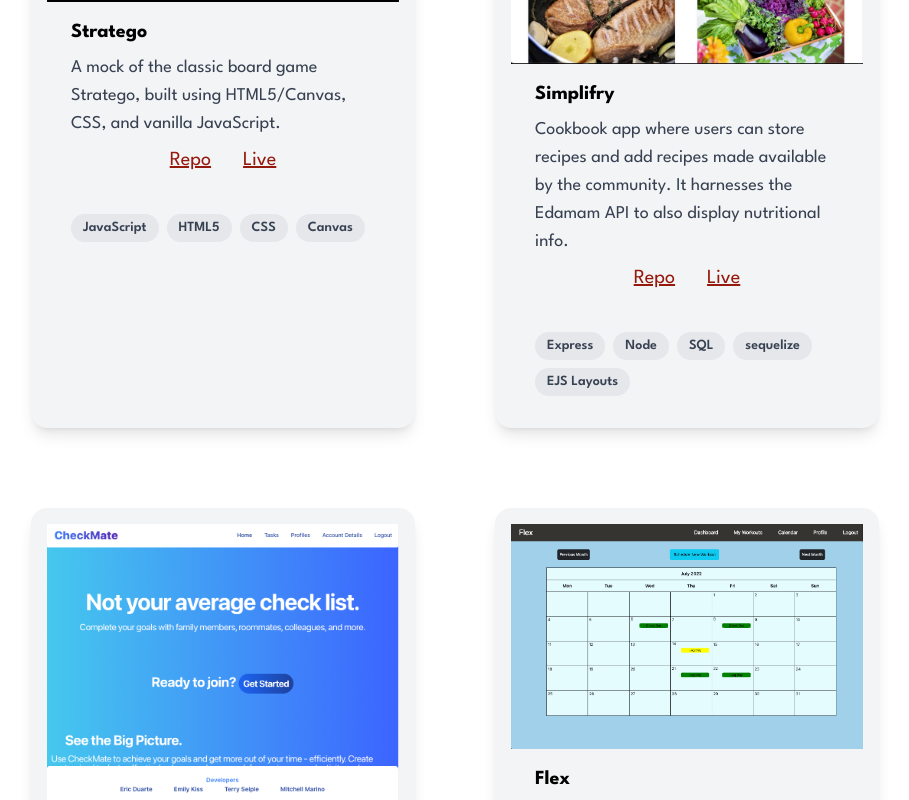
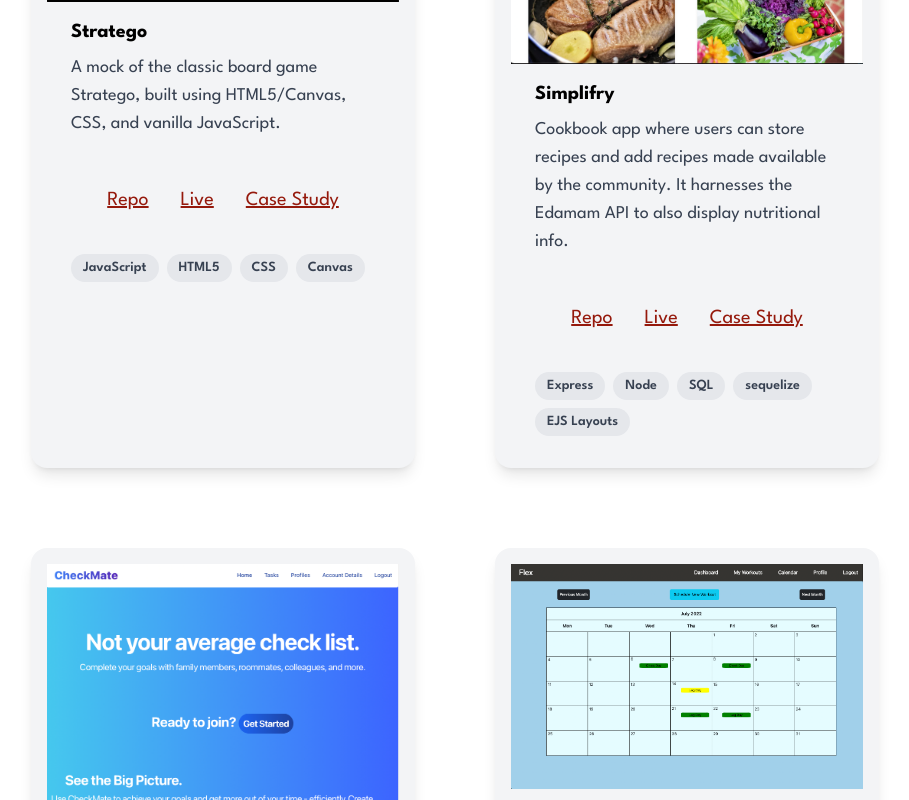
Before and after one commit to mitchdmarino/portfolio, a Next.js app: page / in a window 1280 px wide. Shown: the part 2640-3440 px from the top of the page, without its empty margins (185-1094 px from the left). Built offline with nearby package versions, Linux system fonts and the light colour scheme.

Commit message:
links added to project cards

```diff
--- a/components/projects.jsx
+++ b/components/projects.jsx
@@ -7,7 +7,7 @@ export default function Projects() {
             tools: ['JavaScript', 'HTML5', 'CSS', 'Canvas'],
             image: 'Stratego.png',
             github: 'https://github.com/mitchdmarino/Stratego-mock',
-            deployed: 'https://mitchdmarino.github.io/Stratego-mock/'
+            deployed: 'https://mitchdmarino.github.io/Stratego-mock/',
         },
         {
             name: 'Simplifry',
@@ -42,13 +42,15 @@ export default function Projects() {
                 <img className="w-full" src={project.image} alt={project.description}/>
                 <div className="px-6 py-4">
                     <div className="font-bold text-xl mb-2 ">{project.name}</div>
+
                     <p className="text-gray-700 text-lg ">
                     {project.description}
                     </p>
-                   <div className="flex justify-center">
+                   <div className="flex justify-center pt-10">
                     <a className=" py-2 mx-4 block text-[#95190C] text-xl text-decoration-line: underline" href={project.github}>Repo</a>
                     <br></br>
                     <a className="py-2 block mx-4 text-[#95190C] text-xl text-decoration-line: underline" href={project.deployed}>Live</a>
+                    <a className="py-2 block mx-4 text-[#95190C] text-xl text-decoration-line: underline" href={`projects/${project.name.toLowerCase()}`}>Case Study</a>
                     </div>
                 </div>
                 <div className="px-6 pt-4 pb-2">
```
